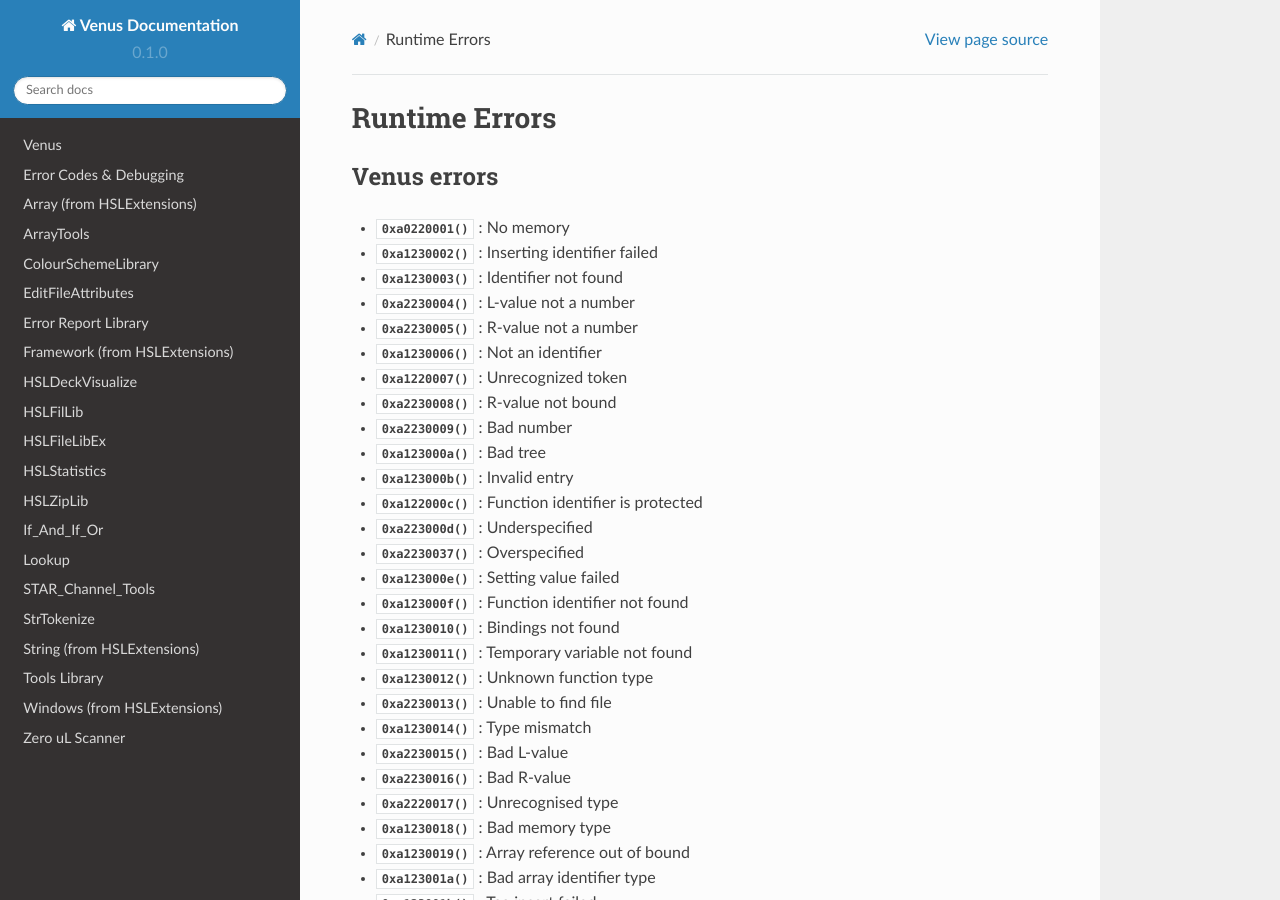
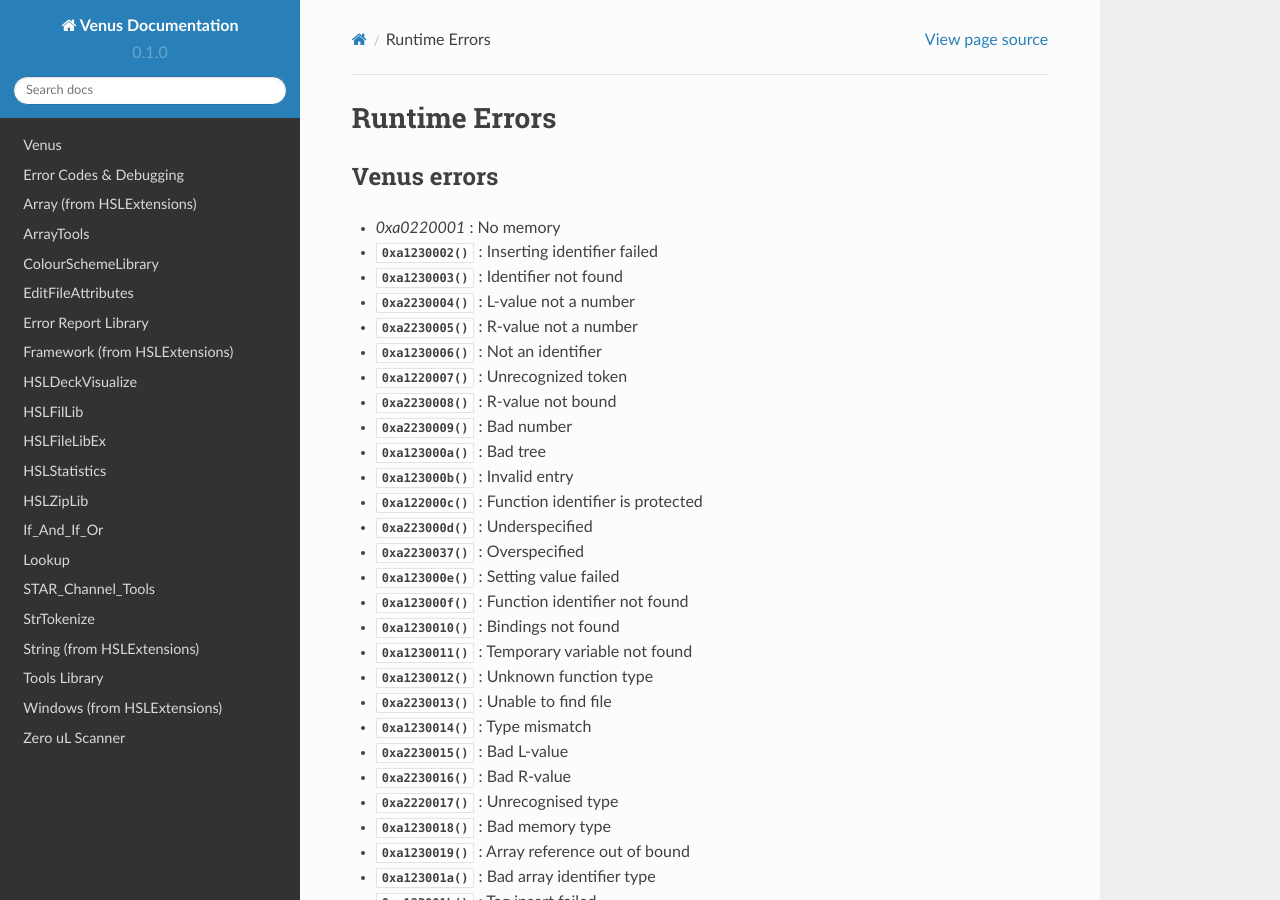
Before and after one commit to theonetruenerd/VenusLibraryDocumentation, a Sphinx documentation site: the page built from docs/source/RuntimeErrors.rst, in a window 1280 px wide and 900 px high. Built offline with Sphinx 7.4.7 and the Read the Docs theme 2.0.0, drawn with Linux system fonts in a browser that asks for light colours; pages that are not in the unit, such as notebooks, are missing from menus; part of the change alters nothing that is shown.

```diff
--- a/docs/source/RuntimeErrors.rst
+++ b/docs/source/RuntimeErrors.rst
@@ -6,7 +6,7 @@ Runtime Errors
 Venus errors
 --------------------
 
-- :py:func:`0xa0220001` : No memory
+- `0xa0220001` : No memory
 - :py:func:`0xa1230002` : Inserting identifier failed
 - :py:func:`0xa1230003` : Identifier not found
 - :py:func:`0xa2230004` : L-value not a number
```
